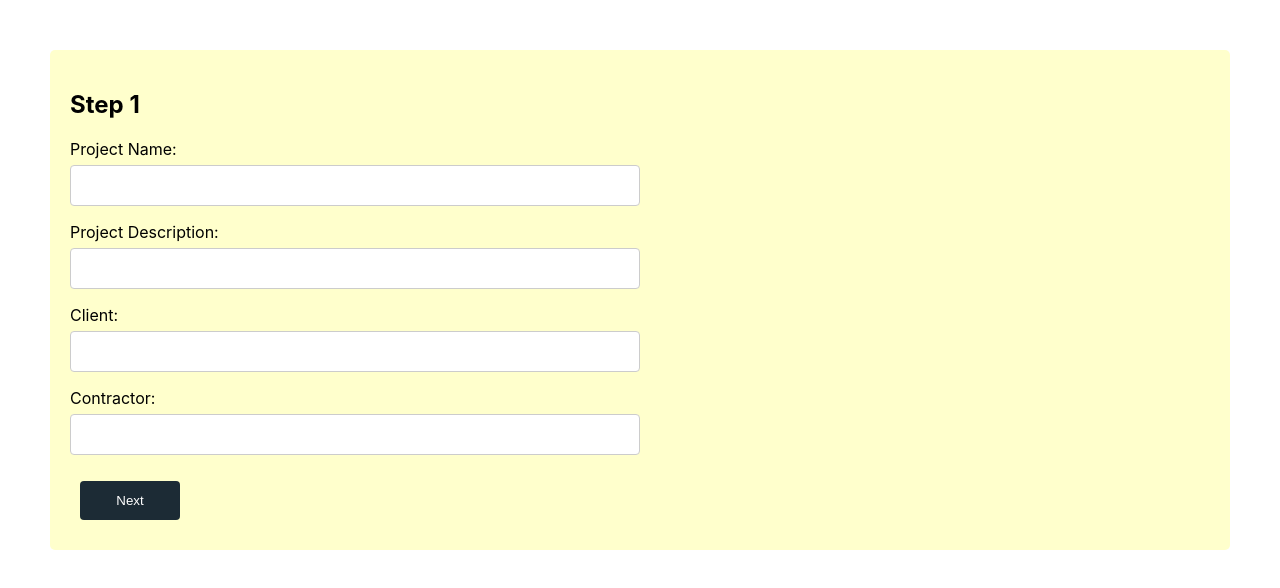
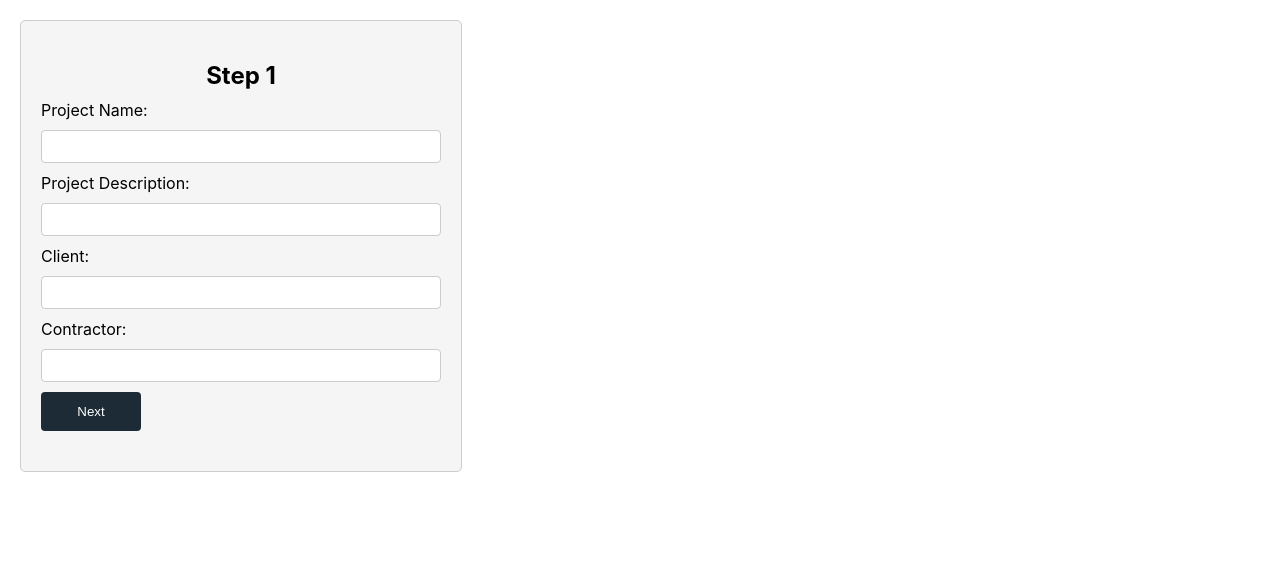
Before and after one commit to polin103109/Assignment-for-battery-low, a React (Create React App) app: page / in a window 1280 px wide. Shown: the top 588 px of the page. Built offline with nearby package versions, Linux system fonts and the light colour scheme.

Commit message:
added css and modified download functionality

```diff
--- a/src/App.js
+++ b/src/App.js
@@ -10,7 +10,7 @@ import ResultPage from "./components/result/Resultpage.jsx";
 const App = () => {
   const [step, setStep] = useState(1);
   const [formData, setFormData] = useState({});
-  const [pdfGenerated, setPdfGenerated] = useState(false);
+  // const [pdfGenerated, setPdfGenerated] = useState(false);
 
   const handleNextStep = (data) => {
     setFormData(data);
@@ -36,7 +36,7 @@ const App = () => {
     doc.text(`Min Z: ${formData.minZ}`, 10, 100);
 
     doc.save("result.pdf");
-    setPdfGenerated(true);
+    // setPdfGenerated(true);
   };
 
   return (
@@ -52,11 +52,9 @@ const App = () => {
       {step === 3 && (
         <>
           <ResultPage values={formData} />
-          {!pdfGenerated && (
-            <button className="btn" onClick={handleGeneratePDF}>
-              Download as PDF
-            </button>
-          )}
+          <button className="btn" onClick={handleGeneratePDF}>
+            Download as PDF
+          </button>
         </>
       )}
     </div>
--- a/src/components/step1/Stepone.css
+++ b/src/components/step1/Stepone.css
@@ -1,4 +1,4 @@
-*{
+/* *{
     box-sizing:border-box;
 }
 .container{
@@ -34,4 +34,52 @@ button:hover{
 }
 .error{
     color:red;
-}
+} */
+.container {
+    width: 400px;
+    margin: auto;
+    padding: 20px;
+    background-color: #f5f5f5;
+    border: 1px solid #ccc;
+    border-radius: 5px;
+  }
+
+  h2 {
+    text-align: center;
+    margin-bottom: 20px;
+  }
+
+  label {
+    display: block;
+    margin-bottom: 5px;
+  }
+
+  input[type="text"] {
+    width: 100%;
+    padding: 8px;
+    border: 1px solid #ccc;
+    border-radius: 4px;
+    box-sizing: border-box;
+    margin-bottom: 10px;
+  }
+
+  .error {
+    color: red;
+    font-size: 14px;
+    margin-top: 5px;
+  }
+
+  button {
+    display: block;
+    width: 100%;
+    padding: 10px;
+    background-color: #4caf50;
+    color: #fff;
+    border: none;
+    border-radius: 4px;
+    cursor: pointer;
+  }
+
+  button:hover {
+    background-color: #45a049;
+  }
--- a/src/components/step2/Steptwoform.jsx
+++ b/src/components/step2/Steptwoform.jsx
@@ -64,7 +64,7 @@ const FormStep2 = ({ formData, handleChange,values, onUpload,onBack }) => {
   };
 
   const handleBack = () => {
-    onBack();
+    onBack(values);
   };
 
   return (
@@ -89,7 +89,7 @@ const FormStep2 = ({ formData, handleChange,values, onUpload,onBack }) => {
         <input type="text" value={values.contractor} disabled />
       </label>
       </div>
-      <div className="container">
+      <div className="containerSecond">
 
       <h2>Form Two</h2>
       <input type="file" onChange={handleFileUpload} className="file"/>
--- a/src/components/step2/steptwoform.css
+++ b/src/components/step2/steptwoform.css
@@ -1,4 +1,4 @@
-*{
+/* *{
     box-sizing:border-box;
 }
 .container{
@@ -37,4 +37,58 @@ button:hover{
 }
 .file{
     padding:20px;
+} */
+.container {
+    margin: 20px;
+    justify-content:center;
+  }
+
+  h2 {
+    margin-bottom: 10px;
+  }
+
+  label {
+    display: block;
+    margin-bottom: 10px;
+  }
+
+  input[type="text"],
+  input[type="number"],
+  .file {
+    width: 100%;
+    padding: 8px;
+    margin-bottom: 10px;
+  }
+
+
+
+  button:disabled {
+    background-color: #ccc;
+    cursor: not-allowed;
+  }
+  .file{
+    padding:20px;
 }
+button{
+    background:#1c2b35;;
+    padding:12px 20px;
+    border:none;
+    border-radius:4px;
+    cursor:pointer;
+    color:white;
+    width:100px;
+    text-align:center;
+    margin-bottom:20px;
+}
+button:hover{
+    background:#45a049;
+}
+.containerSecond{
+    background:#FFC;
+    padding:20px;
+    border-radius:5px;
+    flex-direction:column;
+    display:flex;
+    margin:50px;
+
+}
```
